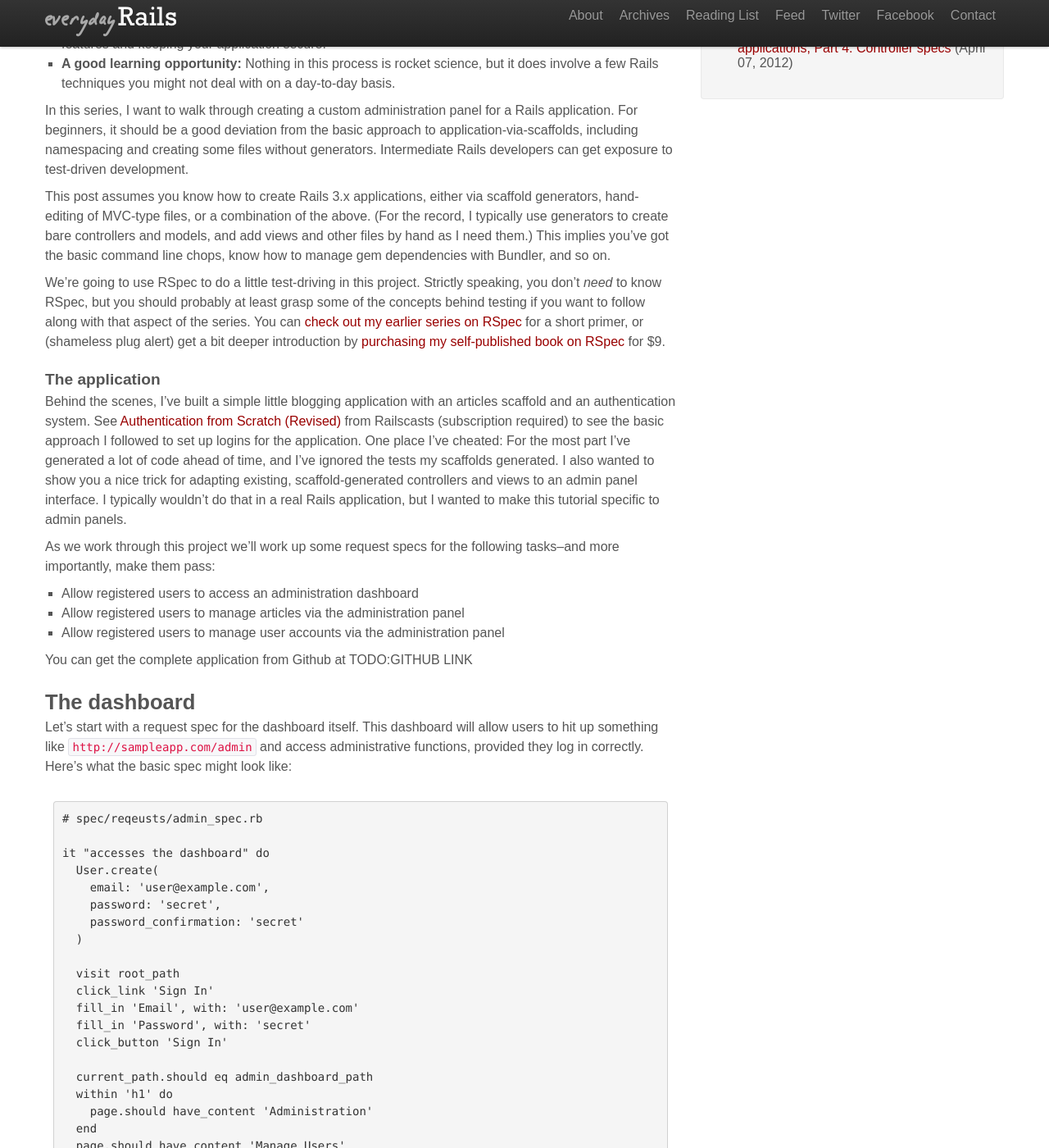
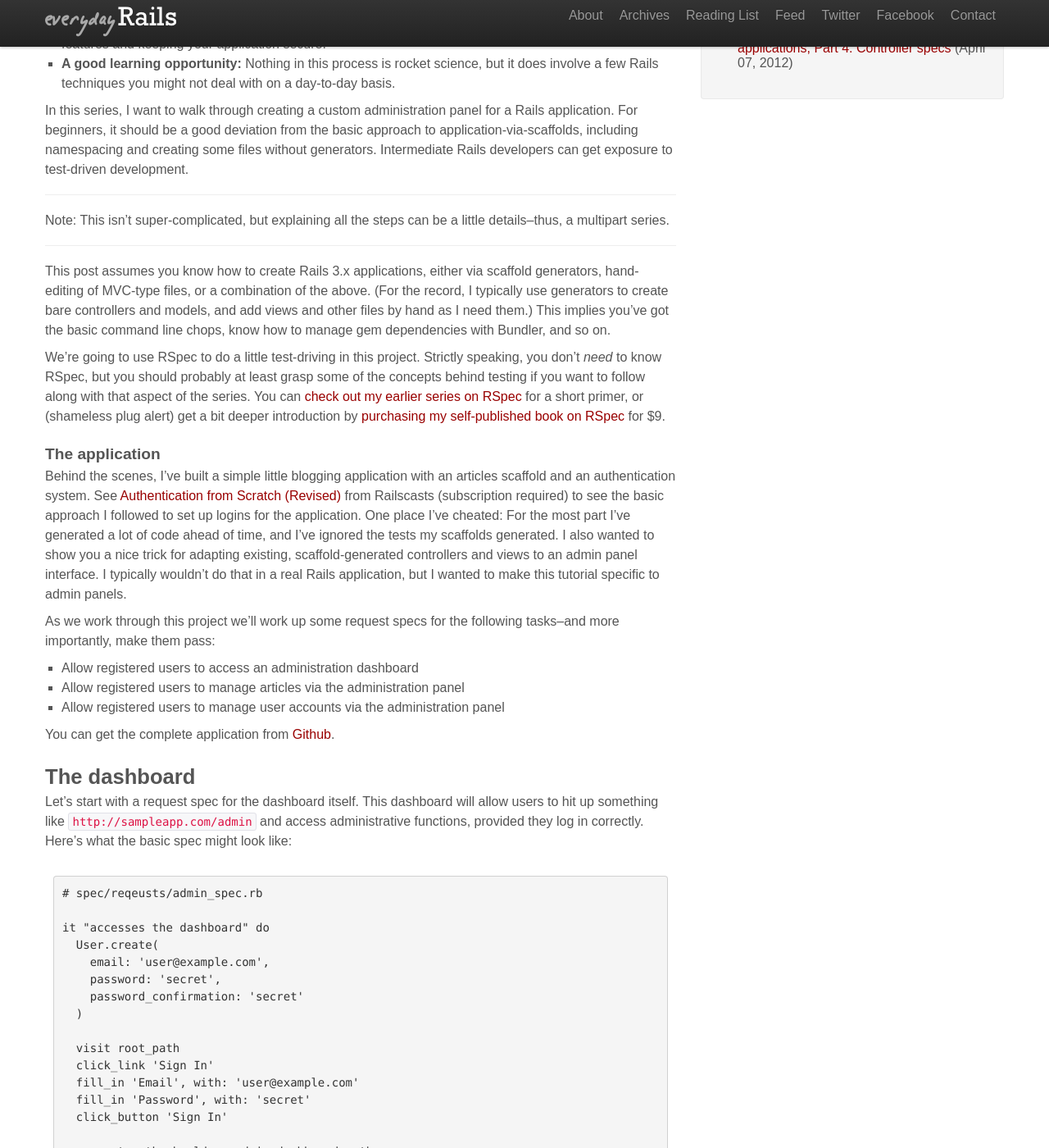
Before and after one commit to everydayrails/everyday-rails, a Jekyll site: the page built from _posts/2012-07-31-rails-admin-panel-from-scratch.markdown, in a window 1280 px wide and 1400 px high, scrolled down 524 px. Shown: the whole window at 82% size. Built offline with Jekyll 4.4.1, drawn with Linux system fonts in a browser that asks for light colours; some web fonts are replaced; Markdown is read by kramdown in place of the engine named in the settings; comment, search, counter and statistics services are not loaded; some of the changed text lies outside the part shown.

Commit message:
finish part 1 of admin panel series

```diff
--- a/_posts/2012-07-30-rails-admin-panel-from-scratch.markdown
+++ b/_posts/2012-07-31-rails-admin-panel-from-scratch.markdown
@@ -14,6 +14,12 @@ So why not just use them, rather than build something from scratch? Three big re
 
 In this series, I want to walk through creating a custom administration panel for a Rails application. For beginners, it should be a good deviation from the basic approach to application-via-scaffolds, including namespacing and creating some files without generators. Intermediate Rails developers can get exposure to test-driven development.
 
+---
+
+Note: This isn't super-complicated, but explaining all the steps can be a little details--thus, a multipart series.
+
+---
+
 This post assumes you know how to create Rails 3.x applications, either via scaffold generators, hand-editing of MVC-type files, or a combination of the above. (For the record, I typically use generators to create bare controllers and models, and add views and other files by hand as I need them.) This implies you've got the basic command line chops, know how to manage gem dependencies with Bundler, and so on.
 
 We're going to use RSpec to do a little test-driving in this project. Strictly speaking, you don't *need* to know RSpec, but you should probably at least grasp some of the concepts behind testing if you want to follow along with that aspect of the series. You can [check out my earlier series on RSpec](http://everydayrails.com/2012/03/12/testing-series-intro.html) for a short primer, or (shameless plug alert) get a bit deeper introduction by [purchasing my self-published book on RSpec](http://leanpub.com/everydayrailsrspec) for $9.
@@ -28,7 +34,7 @@ As we work through this project we'll work up some request specs for the followi
 * Allow registered users to manage articles via the administration panel
 * Allow registered users to manage user accounts via the administration panel
 
-You can get the complete application from Github at TODO:GITHUB LINK
+You can get the complete application from [Github](https://github.com/ruralocity/admin_demo).
 
 ## The dashboard
 
```
